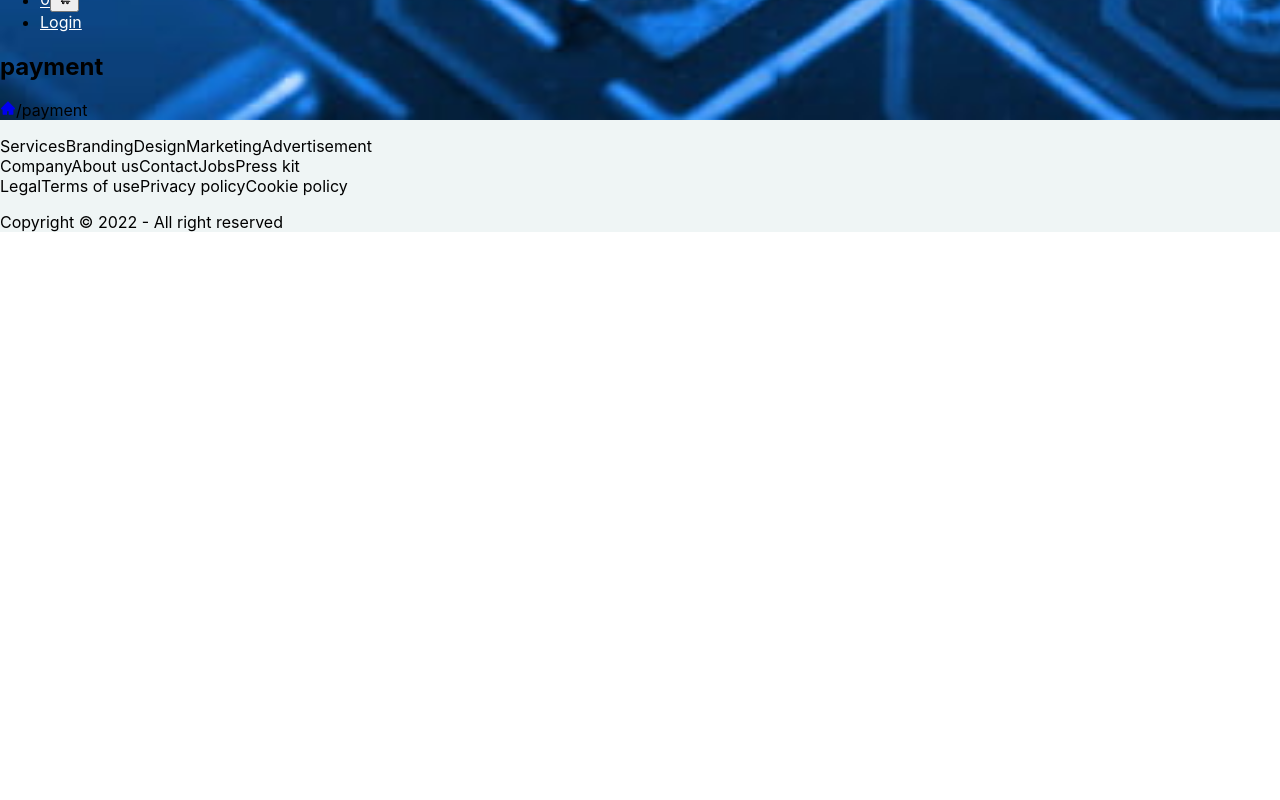
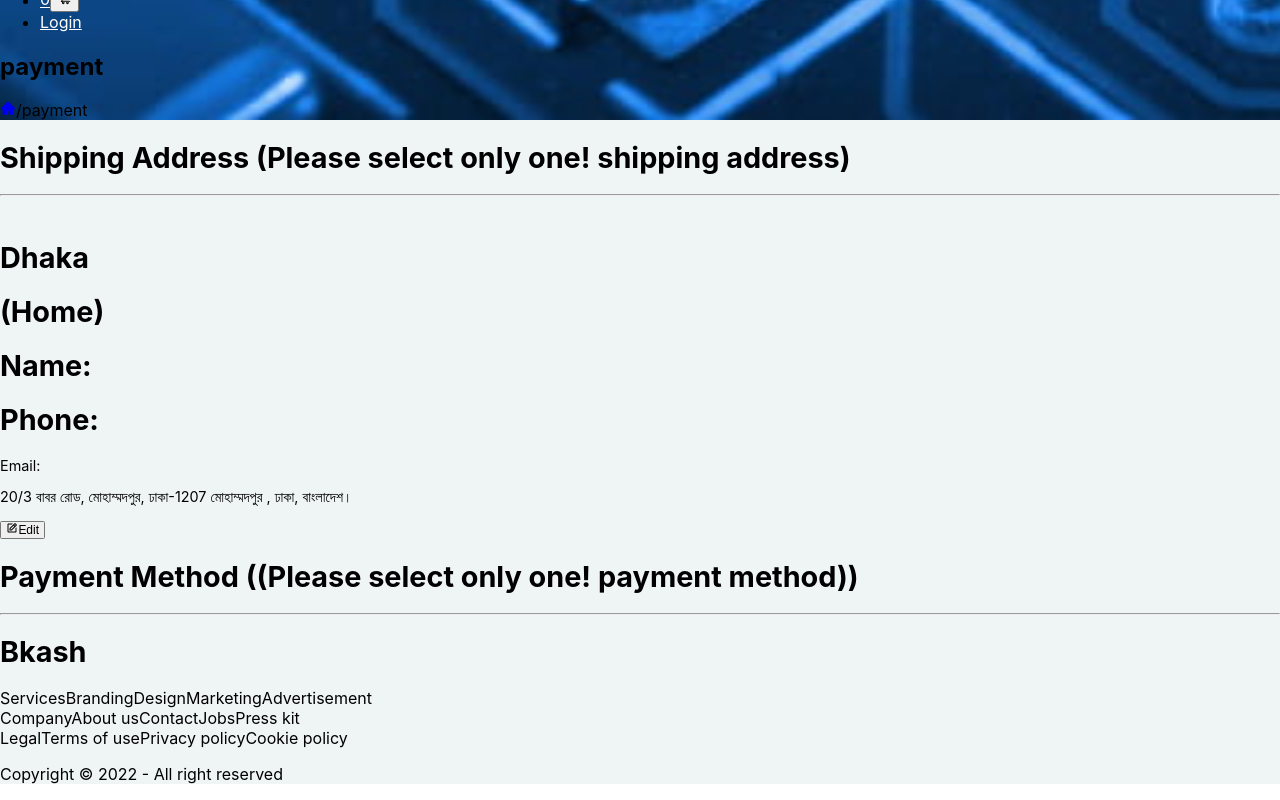
Before and after one commit to dev-nazmulislam/manufactural-website, a React (Create React App) app: page /payment in a window 1280 px wide. Shown: the part 1605-2405 px from the top of the page. Before the commit the page ends 1853 px from the top, so only its background shows below. Built offline with nearby package versions, Linux system fonts and the light colour scheme; no server answers.

Commit message:
payment method

```diff
--- a/src/App.js
+++ b/src/App.js
@@ -22,6 +22,7 @@ import AllOrders from "./Pages/Purchase/AllOrders";
 import PanddingOrder from "./Pages/Purchase/PanddingOrder";
 import CancelledOrder from "./Pages/Purchase/CancelledOrder";
 import Complate from "./Pages/Purchase/Complate";
+import Payment from "./Pages/Purchase/Payment";
 
 function App() {
   return (
@@ -48,6 +49,7 @@ function App() {
           <Route path="addProduct" element={<AllProduct />} />
           <Route path="manageProduct" element={<ManageProduct />} />
         </Route>
+        <Route path="payment" element={<Payment />} />
         <Route path="login" element={<Login />} />
         <Route path="signup" element={<SignUp />} />
       </Routes>
--- /dev/null
+++ b/src/Pages/Purchase/Payment.css
@@ -0,0 +1,3 @@
+.zoom {
+  zoom: 90%;
+}
--- /dev/null
+++ b/src/Pages/Purchase/Payment.js
@@ -0,0 +1,62 @@
+import React from "react";
+import { useAuthState } from "react-firebase-hooks/auth";
+import auth from "../../firebase.Init";
+import { BiEdit } from "react-icons/bi";
+import "./Payment.css";
+
+const Payment = () => {
+  const [user, loading, error] = useAuthState(auth);
+
+  return (
+    <div className="mx-2 md:mx-12 zoom">
+      <div className="bg-slate-200 py-3 px-2">
+        <h1 className="text-xl">
+          Shipping Address{" "}
+          <span className="text-lg">
+            (Please select only one! shipping address)
+          </span>
+        </h1>
+        <hr className="w-full h-0.5 bg-primary mt-2 " />
+      </div>
+      <div className="flex flex-col md:flex-row gap-2 items-center bg-white py-5 px-3">
+        <div className="flex items-center w-full md:w-2/12">
+          <div>
+            <img src={user?.photoURL} alt="" />
+          </div>
+          <div>
+            <h1>Dhaka</h1>
+            <h1>(Home)</h1>
+          </div>
+        </div>
+        <div className="">
+          <h1>Name: {user?.displayName} </h1>
+          <h1>Phone: {user?.phoneNumber}</h1>
+          <p>Email: {user?.email}</p>
+          <p>
+            20/3 বাবর রোড, মোহাম্মদপুর, ঢাকা-1207 মোহাম্মদপুর , ঢাকা, বাংলাদেশ।
+          </p>
+        </div>
+        <div>
+          <button className="flex btn btn-primary text-white px-12 text-2xl">
+            <BiEdit />
+            <span className="ml-2">Edit</span>
+          </button>
+        </div>
+      </div>
+      <div className="bg-slate-200 py-3 px-2">
+        <h1 className="text-xl">
+          Payment Method{" "}
+          <span className="text-lg">
+            ((Please select only one! payment method))
+          </span>
+        </h1>
+        <hr className="w-full h-0.5 bg-primary mt-2 " />
+      </div>
+      <div className="flex flex-col md:flex-row gap-2 items-center bg-white py-5 px-3">
+        <h1>Bkash</h1>
+      </div>
+    </div>
+  );
+};
+
+export default Payment;
--- a/src/Pages/Purchase/Purchase.js
+++ b/src/Pages/Purchase/Purchase.js
@@ -1,10 +1,11 @@
 import React from "react";
-import { Link, Outlet } from "react-router-dom";
+import { Link, Outlet, useNavigate } from "react-router-dom";
 import useUserOrder from "../../hooks/useUserOrder";
 import "./Purchase.css";
 
 const Purchase = () => {
   const [orders] = useUserOrder("Pandding");
+  const navigate = useNavigate();
   return (
     <div className="w-full">
       <ul className="menu menu-horizontal w-full bg-base-100">
@@ -37,21 +38,27 @@ const Purchase = () => {
             </tr>
           </thead>
           <Outlet />
-          <div>
-            <p>Product:{orders.reduce((n, i) => n + 1, 0)}</p>
-            <p>
-              Quantity:
-              {orders.reduce((n, { quantity }) => n + quantity, 0)}
-            </p>
-            <h1>
-              Price:
-              {orders.reduce(
-                (n, { quantity, price }) => n + quantity * price,
-                0
-              )}
-            </h1>
-          </div>
         </table>
+        <hr className="w-full h-0.5 bg-primary" />
+        <div className="flex justify-around w-full bg-slate-200 py-5">
+          <p className="text-xl">
+            Selected Product: {orders.reduce((n, i) => n + 1, 0)}
+          </p>
+          <p className="text-xl">
+            Product Quantity:
+            {orders.reduce((n, { quantity }) => n + quantity, 0)}
+          </p>
+          <p className="text-xl">
+            All Product Price:
+            {orders.reduce((n, { quantity, price }) => n + quantity * price, 0)}
+          </p>
+          <button
+            onClick={() => navigate("/payment")}
+            className="btn btn-success text-white text-xl"
+          >
+            Place Order
+          </button>
+        </div>
       </div>
     </div>
   );
```
